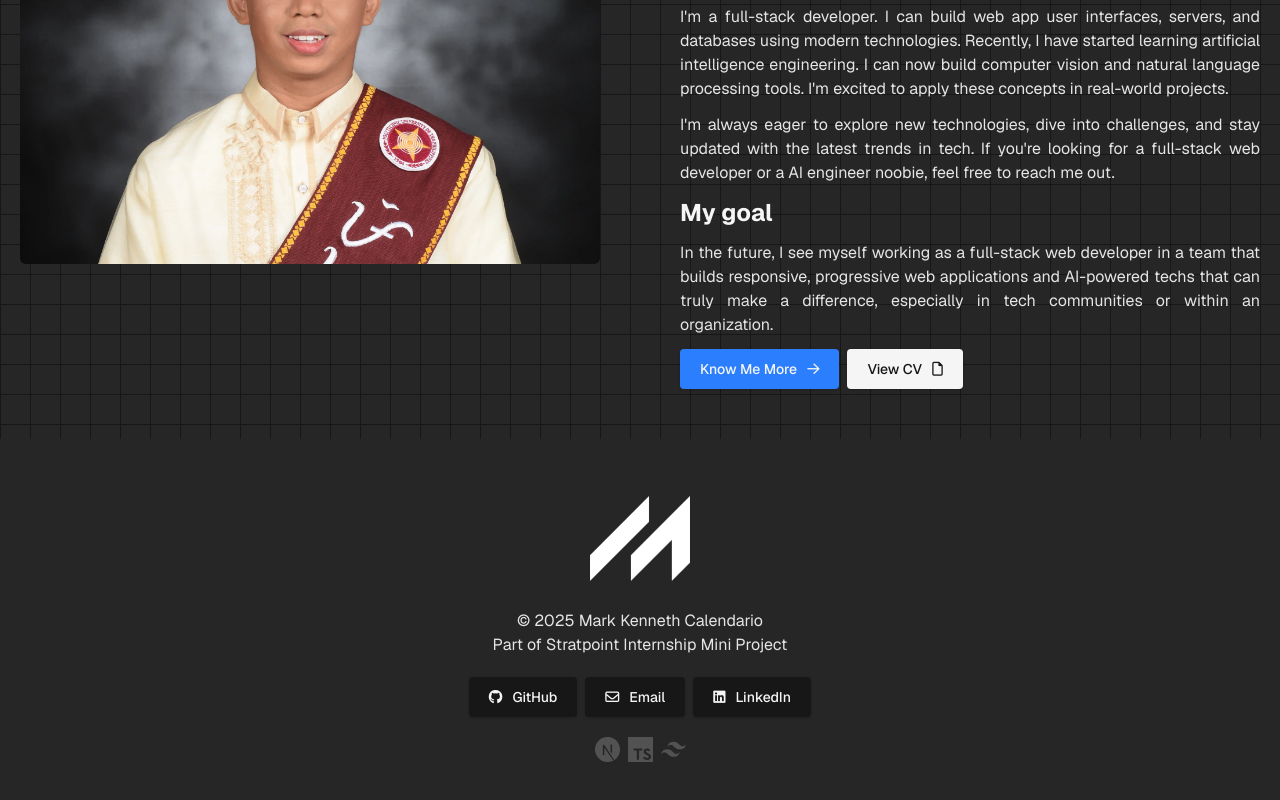
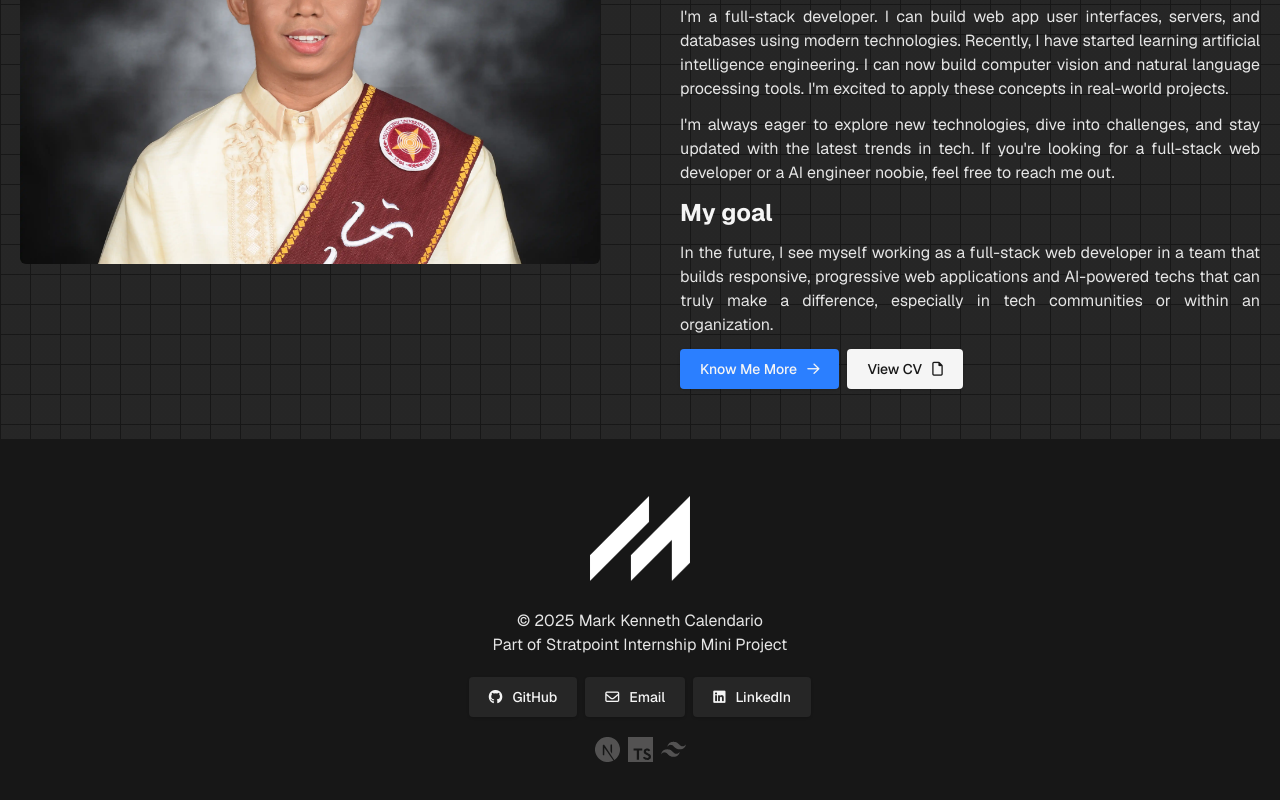
Before and after one commit to mkcalendario-strat/mkcalendario-mini-project-1, a Next.js app: page / in a window 1280 px wide. Shown: the part 5310-6110 px from the top of the page. Built offline with nearby package versions, Linux system fonts and the light colour scheme.

Commit message:
style: adjust footer colors

```diff
--- a/src/components/sections/landing/Footer.tsx
+++ b/src/components/sections/landing/Footer.tsx
@@ -29,7 +29,7 @@ export default function Footer() {
   const year = new Date().getFullYear();
 
   return (
-    <footer className="bg-neutral-800 py-[50px]">
+    <footer className="bg-neutral-900 py-[50px]">
       <div className="container">
         <div className="flex flex-col items-center gap-5 text-center">
           <div className="relative aspect-square h-[100px] w-[100px]">
@@ -53,7 +53,7 @@ export default function Footer() {
                 key={label}
                 href={href}
                 target="_blank"
-                className="bg-neutral-900 text-neutral-100">
+                className="bg-neutral-800 text-neutral-100">
                 <i className={icon} />
                 {label}
               </LinkButton>
```
